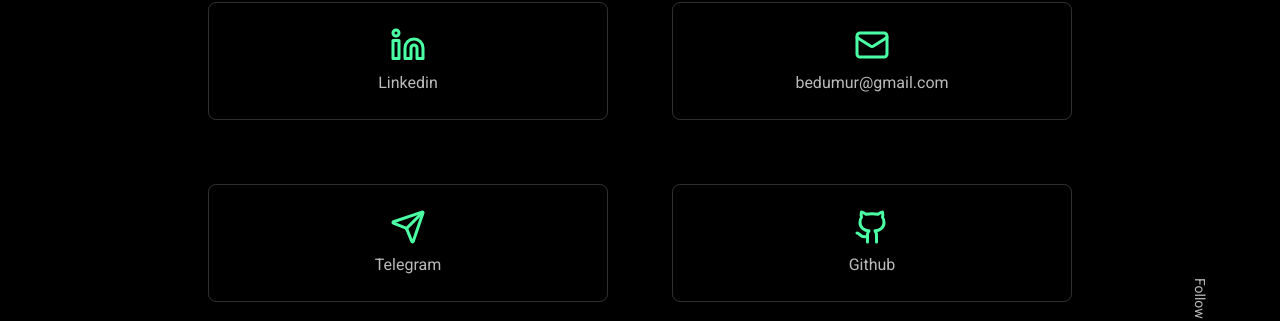
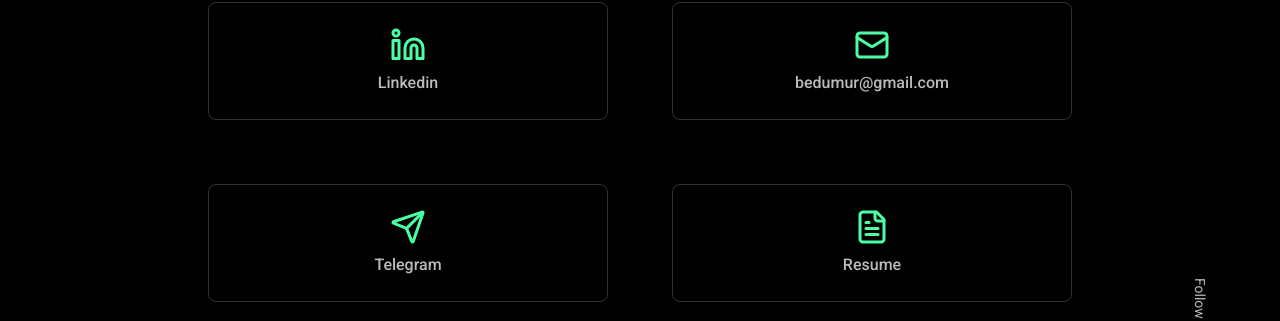
Before and after one commit to tymur-biedukhin/portfolio-website, a Next.js app: page /contact in a window 1280 px wide. Shown: the part 248-569 px from the top of the page. Built offline with nearby package versions, Linux system fonts and the light colour scheme.

Commit message:
feat: contact page

```diff
--- a/src/app/contact/page.tsx
+++ b/src/app/contact/page.tsx
@@ -1,4 +1,4 @@
-import { Mail, Send, Linkedin, Github } from 'lucide-react'
+import { Mail, Send, Linkedin, FileText } from 'lucide-react'
 
 export default function () {
   return (
@@ -11,7 +11,7 @@ export default function () {
           className="flex flex-col items-center gap-2 p-6 border border-border rounded-lg min-w-[400px] hover:text-white"
         >
           <Linkedin size={36} className="text-accent" />
-          <span>Linkedin</span>
+          <span className="font-medium">Linkedin</span>
         </a>
         <a
           href="mailto:bedumur@gmail.com"
@@ -19,7 +19,7 @@ export default function () {
         >
           <Mail size={36} className="text-accent" />
 
-          <span>bedumur@gmail.com</span>
+          <span className="font-medium">bedumur@gmail.com</span>
         </a>
         <a
           href="https://telegram.me/biedukhin"
@@ -28,16 +28,16 @@ export default function () {
           className="flex flex-col items-center gap-2 p-6 border border-border rounded-lg min-w-[400px] hover:text-white"
         >
           <Send size={36} className="text-accent" />
-          <span>Telegram</span>
+          <span className="font-medium">Telegram</span>
         </a>
         <a
-          href="https://github.com/tymur-biedukhin"
+          href="https://cv.djinni.co/cd/6bcfed365a6d6f4c0dbc8bfa30b1c7/CV-BIedukhin.pdf"
           target="_blank"
           rel="noreferrer"
           className="flex flex-col items-center gap-2 p-6 border border-border rounded-lg min-w-[400px] hover:text-white"
         >
-          <Github size={36} className="text-accent" />
-          <span>Github</span>
+          <FileText size={36} className="text-accent" />
+          <span className="font-medium">Resume</span>
         </a>
       </div>
     </div>
```
